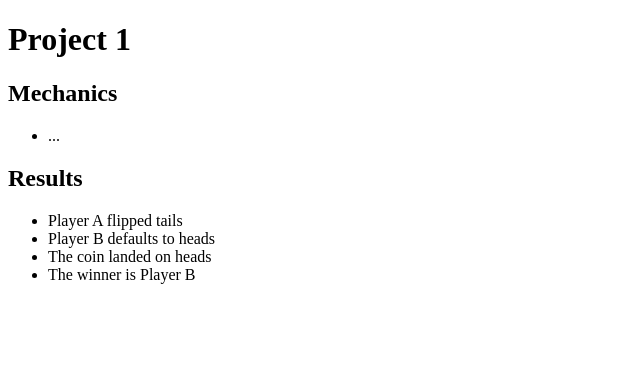
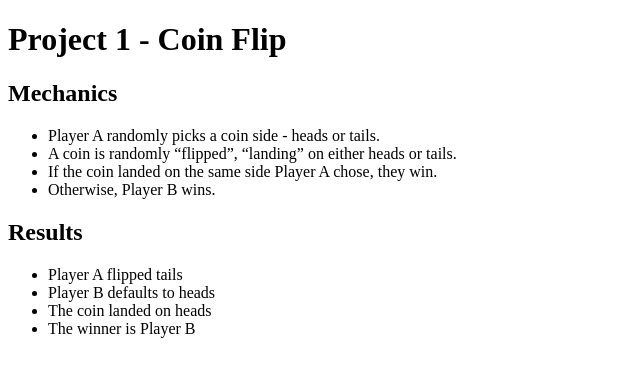
Before and after one commit to lim-che/e2-1, a PHP site: page /index.php in a window 1280 px wide. Shown: the top 377 px of the page, without its empty margins (0-640 px from the left). Run offline with PHP 8.4, Linux system fonts and the light colour scheme.

Commit message:
Include game mechanics

```diff
--- a/p1/index-view.php
+++ b/p1/index-view.php
@@ -2,17 +2,20 @@
 <html lang='en'>
 
 <head>
-    <title>Project 1</title>
+    <title>Project 1 - Coin Flip</title>
     <meta charset='utf-8'>
     <link href=data:, rel=icon>
 </head>
 
 <body>
-    <h1>Project 1</h1>
+    <h1>Project 1 - Coin Flip</h1>
 
     <h2>Mechanics</h2>
     <ul>
-        <li>...</li>
+        <li>Player A randomly picks a coin side - heads or tails.</li>
+        <li>A coin is randomly “flipped”, “landing” on either heads or tails.</li>
+        <li>If the coin landed on the same side Player A chose, they win.</li>
+        <li>Otherwise, Player B wins.</li>
     </ul>
 
     <h2>Results</h2>
```
